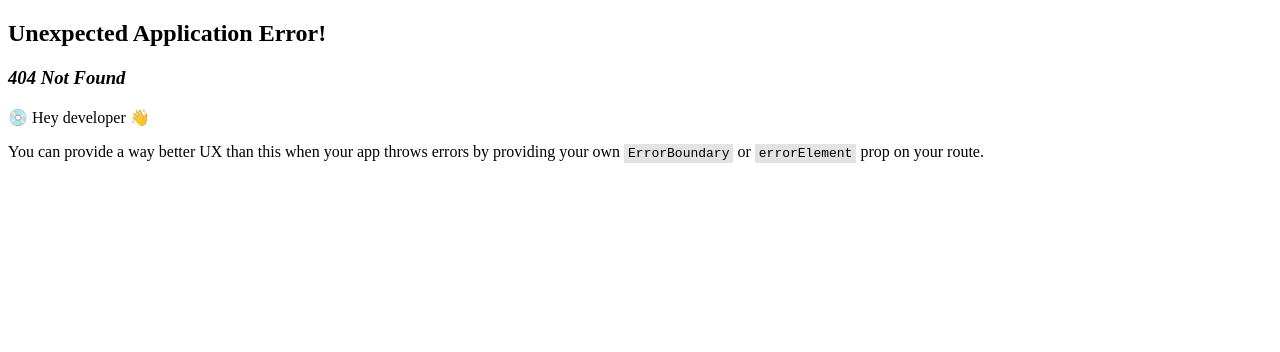
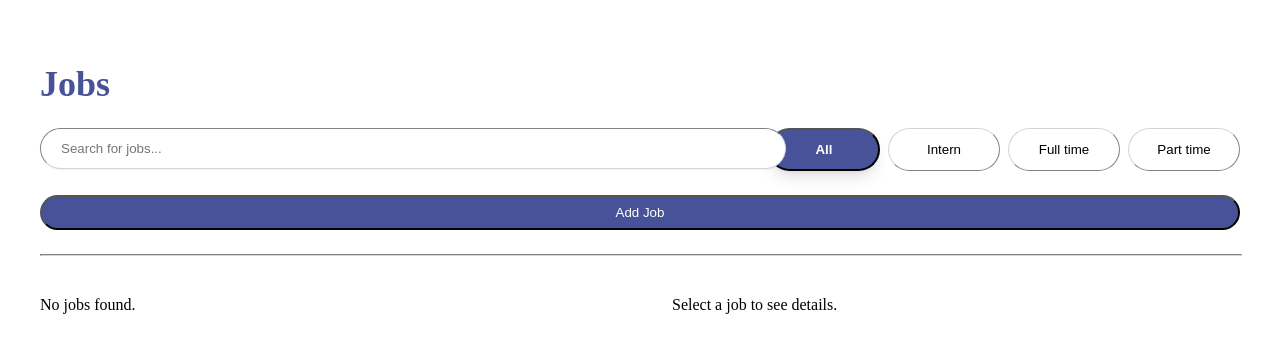
Before and after one commit to cfgtexas24/Team-6, a React (Vite) app in the folder frontend/: page /create-a-job in a window 1280 px wide. Before the commit this address had no page. Shown: the top 352 px of the page. Built offline with nearby package versions, Linux system fonts and the light colour scheme.

Commit message:
initial commit of employer job create page

```diff
--- a/frontend/src/main.tsx
+++ b/frontend/src/main.tsx
@@ -4,6 +4,7 @@ import { createBrowserRouter, RouterProvider } from "react-router-dom";
 import Home from "./routes/Home";
 import StudentProfile from "./routes/StudentProfile";
 import JobBoard from "./routes/JobBoard.tsx";
+import CreateJobs from "./routes/CreateJobs.tsx";
 import { StyledEngineProvider } from "@mui/material";
 import Root from "./routes/Root";
 // Setup Tailwind CSS:
@@ -33,6 +34,10 @@ const router = createBrowserRouter([
   {
     path: "/jobs",
     element: <JobBoard />,
+  },
+  {
+    path: "/create-a-job",
+    element: <CreateJobs />
   }
 ]);
 
--- /dev/null
+++ b/frontend/src/routes/CreateJobs.tsx
@@ -0,0 +1,220 @@
+import { FC, useState } from 'react';
+
+// Job interface
+interface Job {
+  id: number;
+  title: string;
+  company: string;
+  type: 'intern' | 'full-time' | 'part-time';
+  description: string;
+  hourlyPay: number;
+  logo: string;
+}
+
+const CreateJobs: FC = () => {
+  const [searchTerm, setSearchTerm] = useState('');
+  const [jobType, setJobType] = useState<'all' | 'intern' | 'full-time' | 'part-time'>('all');
+  const [selectedJob, setSelectedJob] = useState<Job | null>(null);
+  const [jobs, setJobs] = useState<Job[]>([]);
+  const [isCreating, setIsCreating] = useState(false);
+  const [newJob, setNewJob] = useState<Omit<Job, 'id' | 'logo'>>({
+    title: '',
+    company: '',
+    type: 'intern',
+    description: '',
+    hourlyPay: 0,
+  });
+
+  // Filter jobs based on type and search term
+  const filteredJobs = jobs.filter(
+    (job) =>
+      (jobType === 'all' || job.type === jobType) &&
+      job.title.toLowerCase().includes(searchTerm.toLowerCase())
+  );
+
+  const handleCreateJob = () => {
+    const newJobEntry = {
+      ...newJob,
+      id: jobs.length + 1,
+      logo: 'https://via.placeholder.com/40x40.png?text=New', // Placeholder logo
+    };
+    setJobs([...jobs, newJobEntry]);
+    setNewJob({ title: '', company: '', type: 'intern', description: '', hourlyPay: 0 });
+    setIsCreating(false);
+  };
+
+  const handleDeleteJob = (id: number) => {
+    setJobs(jobs.filter((job) => job.id !== id));
+    if (selectedJob?.id === id) setSelectedJob(null);
+  };
+
+  return (
+    <div className="job-board flex flex-col p-8 bg-white">
+      <h1 className="text-4xl font-bold text-[#475299] mb-6">Jobs</h1>
+
+      {/* Search / Filter */}
+      <div className="flex mb-6">
+        <div className="relative w-3/4 mr-4">
+          <input
+            type="text"
+            placeholder="Search for jobs..."
+            value={searchTerm}
+            onChange={(e) => setSearchTerm(e.target.value)}
+            className="w-full border border-gray-300 rounded-full p-3 pl-5 bg-white shadow-sm focus:outline-none focus:ring-2 focus:ring-[#475299] transition-all"
+          />
+        </div>
+
+        {/* Filter Buttons */}
+        <div className="flex space-x-2">
+          {['all', 'intern', 'full-time', 'part-time'].map((type) => (
+            <button
+              key={type}
+              onClick={() => setJobType(type as any)}
+              className={`w-28 px-4 py-3 rounded-full transition-all ${
+                jobType === type ? 'bg-[#475299] text-white font-bold shadow-lg' : 'bg-white border border-gray-300'
+              } hover:bg-[#475299] hover:text-white`}
+            >
+              {type.charAt(0).toUpperCase() + type.slice(1).replace('-', ' ')}
+            </button>
+          ))}
+        </div>
+      </div>
+
+      {/* Add Job Button */}
+      <button
+        onClick={() => setIsCreating(true)}
+        className="bg-[#475299] text-white px-4 py-2 rounded-full hover:bg-[#38417a] mb-4"
+      >
+        Add Job
+      </button>
+
+      {/* Divider Line */}
+      <hr className="border-t w-full border-gray-300 mb-6" />
+
+      {/* Job Listings / Job Details */}
+      <div className="flex w-full">
+        {/* Job Listings */}
+        <div className="job-listings w-1/2 pr-4 overflow-auto space-y-4" style={{ maxHeight: '600px' }}>
+          {filteredJobs.length > 0 ? (
+            filteredJobs.map((job) => (
+              <div
+                key={job.id}
+                className={`job-listing p-4 border border-gray-300 rounded-lg shadow-sm cursor-pointer transition-all ${
+                  selectedJob?.id === job.id ? 'bg-[#c5cae8] border-[#475299]' : 'hover:bg-gray-100'
+                }`}
+                onClick={() => setSelectedJob(job)}
+              >
+                <div className="flex items-center space-x-4">
+                  <img
+                    src={job.logo}
+                    alt={`${job.company} logo`}
+                    className="w-10 h-10 object-cover rounded-full"
+                  />
+                  <div>
+                    <h2 className="text-xl font-semibold text-[#475299]">{job.title}</h2>
+                    <p className="text-gray-600">{job.company}</p>
+                    <p className="text-sm text-gray-500">{job.type}</p>
+                  </div>
+                  <button onClick={() => handleDeleteJob(job.id)} className="text-red-600 ml-auto">
+                    Delete
+                  </button>
+                </div>
+              </div>
+            ))
+          ) : (
+            <p>No jobs found.</p>
+          )}
+        </div>
+
+        {/* Vertical Divider */}
+        <div className="border-l border-gray-300 mx-4"></div>
+
+        {/* Job Details */}
+        <div className="job-details w-1/2 pl-4 overflow-auto" style={{ maxHeight: '600px' }}>
+          {selectedJob ? (
+            <div className="p-4">
+              <div className="flex items-center space-x-4 mb-4">
+                <img
+                  src={selectedJob.logo}
+                  alt={`${selectedJob.company} logo`}
+                  className="w-16 h-16 object-cover rounded-full"
+                />
+                <div>
+                  <h2 className="text-2xl font-bold text-[#475299]">{selectedJob.title}</h2>
+                  <p className="text-gray-600">{selectedJob.company}</p>
+                </div>
+              </div>
+              <p className="mb-4 text-lg">{selectedJob.description}</p>
+              <p className="font-bold text-xl text-[#475299]">Hourly Pay: ${selectedJob.hourlyPay}</p>
+              <button className="mt-4 bg-[#475299] text-white px-4 py-2 rounded-full shadow hover:bg-[#3b4b8e] transition-all">
+                Apply Now
+              </button>
+            </div>
+          ) : (
+            <p>Select a job to see details.</p>
+          )}
+        </div>
+      </div>
+
+      {/* Create Job Popup */}
+      {isCreating && (
+        <div className="fixed inset-0 flex items-center justify-center bg-black bg-opacity-50">
+          <div className="bg-white p-6 rounded shadow-md w-1/3">
+            <h4 className="text-lg font-bold mb-2">Create Job</h4>
+            <div className="mb-4">
+              <label className="block mb-1">Role:</label>
+              <input
+                type="text"
+                value={newJob.title}
+                onChange={(e) => setNewJob({ ...newJob, title: e.target.value })}
+                className="border border-gray-300 rounded p-2 w-full"
+              />
+            </div>
+            <div className="mb-4">
+              <label className="block mb-1">Company:</label>
+              <input
+                type="text"
+                value={newJob.company}
+                onChange={(e) => setNewJob({ ...newJob, company: e.target.value })}
+                className="border border-gray-300 rounded p-2 w-full"
+              />
+            </div>
+            <div className="mb-4">
+              <label className="block mb-1">Description:</label>
+              <textarea
+                value={newJob.description}
+                onChange={(e) => setNewJob({ ...newJob, description: e.target.value })}
+                className="border border-gray-300 rounded p-2 w-full h-24"
+              />
+            </div>
+            <div className="mb-4">
+              <label className="block mb-1">Hourly Pay:</label>
+              <input
+                type="number"
+                value={newJob.hourlyPay}
+                onChange={(e) => setNewJob({ ...newJob, hourlyPay: parseFloat(e.target.value) })}
+                className="border border-gray-300 rounded p-2 w-full"
+              />
+            </div>
+            <div className="flex justify-end mt-4">
+              <button
+                onClick={() => setIsCreating(false)}
+                className="mr-2 bg-gray-300 text-gray-700 px-4 py-2 rounded hover:bg-gray-400"
+              >
+                Cancel
+              </button>
+              <button
+                onClick={handleCreateJob}
+                className="bg-[#475299] text-white px-4 py-2 rounded hover:bg-[#38417a]"
+              >
+                Create
+              </button>
+            </div>
+          </div>
+        </div>
+      )}
+    </div>
+  );
+};
+
+export default CreateJobs;
```
